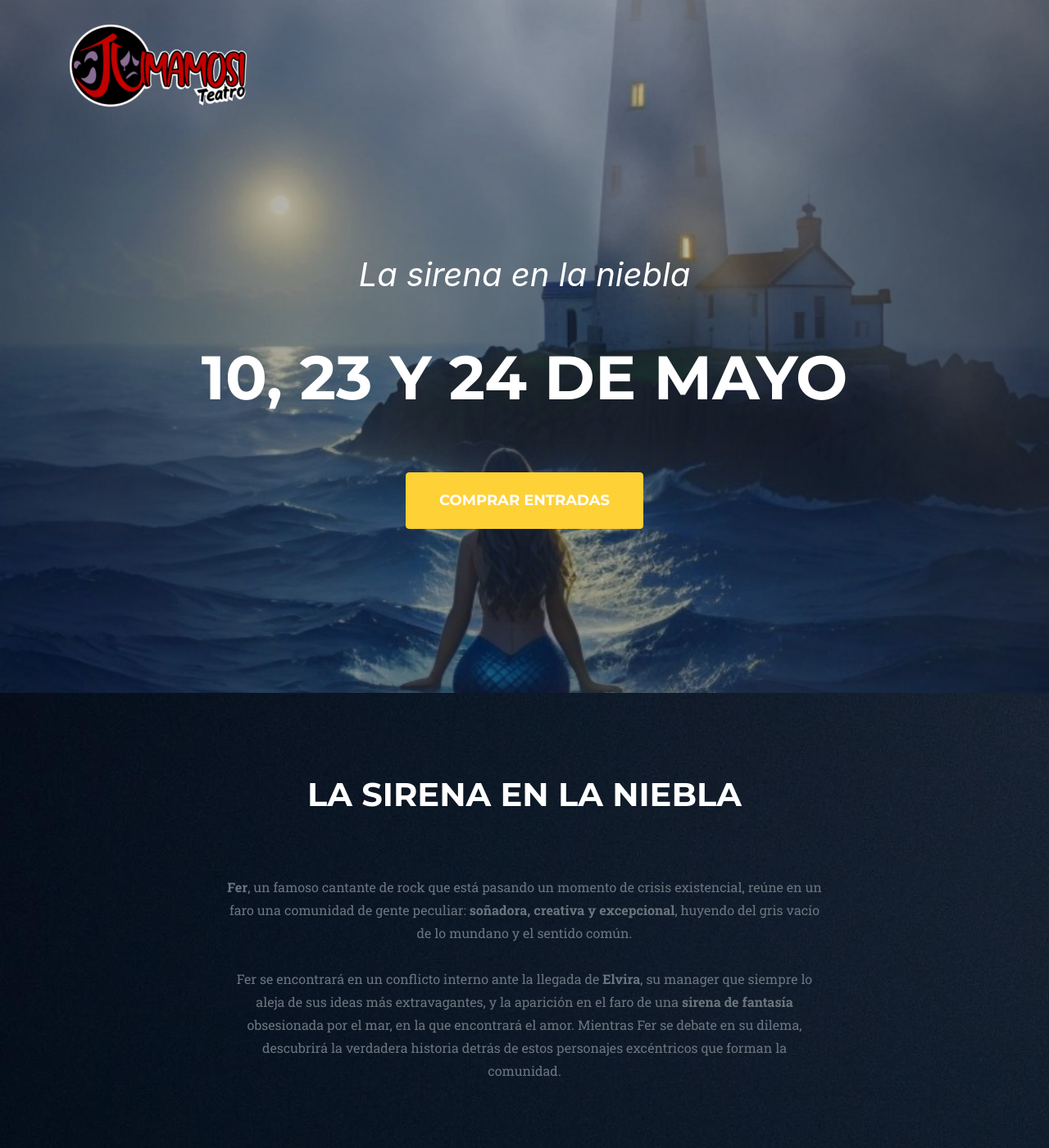
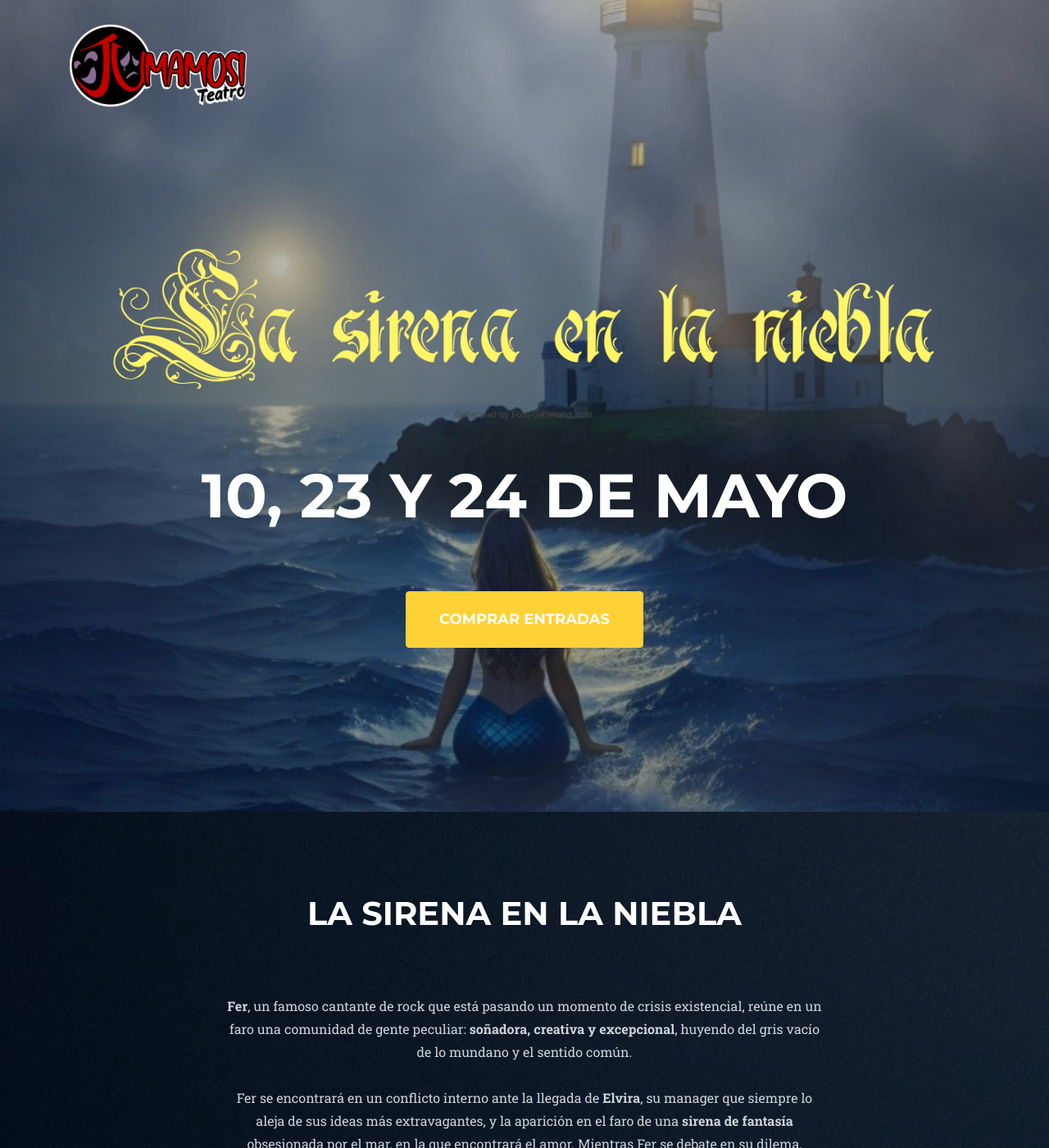
Before and after one commit to jumamositeatro/jumamositeatro.github.io, a Jekyll site: the page built from index.md, in a window 1280 px wide and 1400 px high. Shown: the whole window at 82% size. Built offline with Jekyll 4.4.1, drawn with Linux system fonts in a browser that asks for light colours; some web fonts are replaced; some of the changed text lies outside the part shown.

Commit message:
Sirena title and minor styling

```diff
--- a/_data/sitetext.yml
+++ b/_data/sitetext.yml
@@ -12,7 +12,7 @@
 # -------
 es: &DEFAULT_ES
   header:
-    title: La sirena en la niebla
+    title: "<img src='assets/img/titulosirena.png' style='width: 100%;'>" #La sirena en la niebla
     text: 10, 23 y 24 de mayo
     button: COMPRAR ENTRADAS
     buttonlink: "https://www.dinaticket.com/es/provider/502/event/4921146"
@@ -149,8 +149,6 @@
     social:
       - url: https://instagram.com/jumamositeatro
         icon: "fab fa-instagram"
-      - url: https://instagram.com
-        icon: "fab fa-email"
 es-ES:
   <<: *DEFAULT_ES
 es-CO:
--- a/_includes/footer.html
+++ b/_includes/footer.html
@@ -5,7 +5,7 @@
     <div class="row align-items-center">
       <div class="col-md-4">
         <span class="copyright"
-          >Copyright &copy; {{ site.title }} {{ 'now' | date: "%Y" }}</span
+          >&copy; {{ site.title }} {{ 'now' | date: "%Y" }}</span
         >
       </div>
       <!-- Social Media -->
--- a/_sass/base/_page.scss
+++ b/_sass/base/_page.scss
@@ -1,7 +1,7 @@
 // Global styling for this template
 body {
   overflow-x: hidden;
-  background-colorx: $gray-900;
+  background-color: $gray-900;
   background-image: url("../img/fondomar.jpg");
   color: white;
   @include body-font;
@@ -18,6 +18,9 @@
   }
 }
 
+.text-muted {
+  color: $gray-400 !important;
+}
 .text-primary {
   color: $primary !important;
 }
```
Also changed, not shown: assets/img/titulosirena.png (added).
